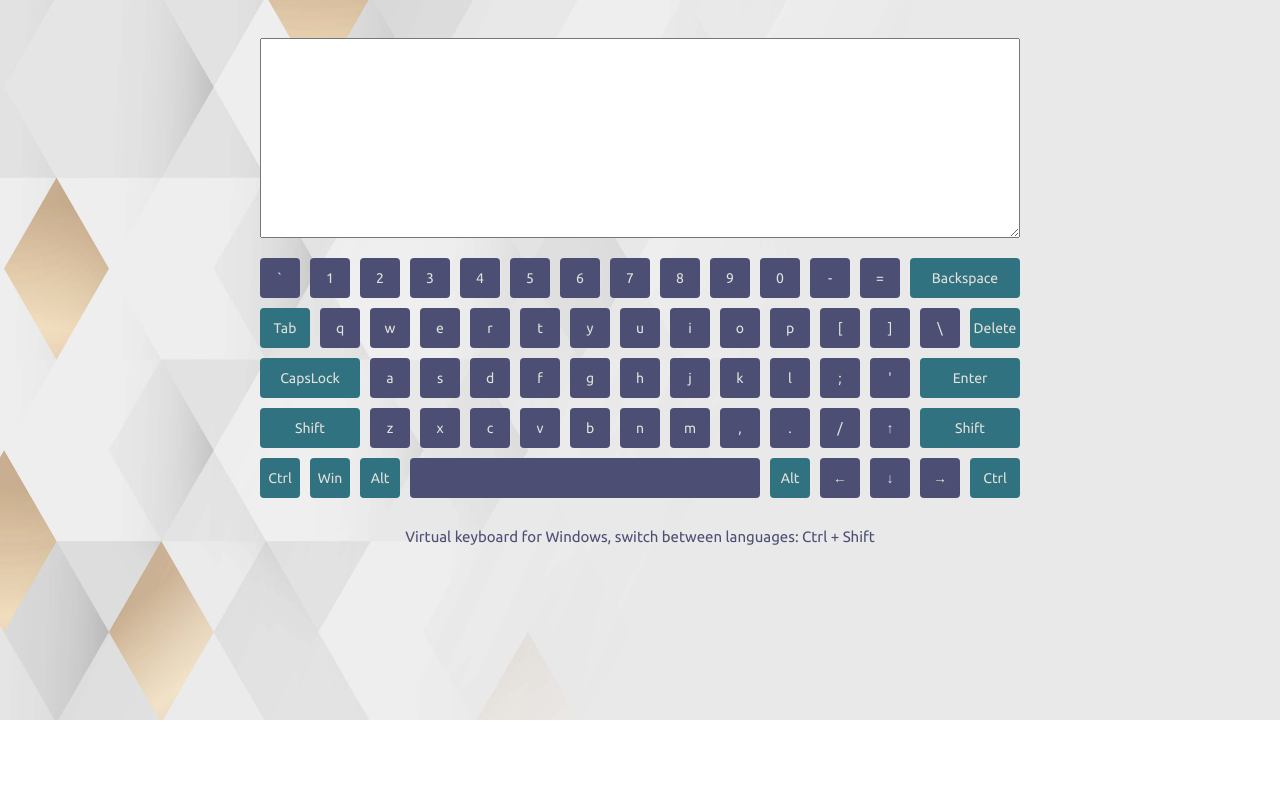
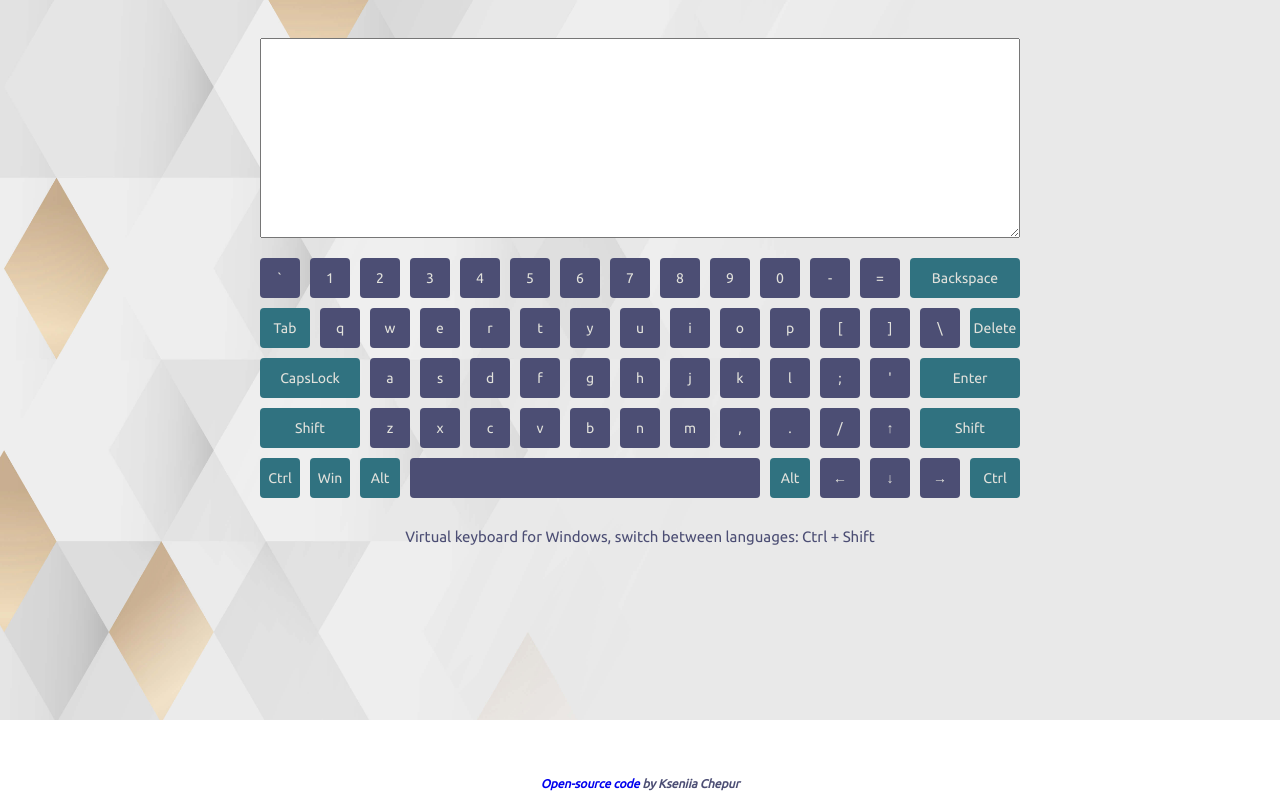
Before and after one commit to kseniia-chepur/virtual-keyboard, a website with bundled scripts: page index.html in a window 1280 px wide. Built offline with nearby package versions, Linux system fonts and the light colour scheme.

Commit message:
add footer

```diff
--- a/index.html
+++ b/index.html
@@ -8,5 +8,17 @@
     <script src="./src/index.js" defer="defer" type="module"></script>
     <title>Virtual Keyboard</title>
   </head>
-  <body></body>
+  <body>
+    <footer class="footer">
+      <a
+        href="https://github.com/kseniia-chepur/virtual-keyboard"
+        target="_blank"
+        rel="noreferrer"
+        class="footer-link"
+      >
+        Open-source code
+      </a>
+      <span> by Kseniia Chepur</span>
+    </footer>
+  </body>
 </html>
--- a/src/css/style.css
+++ b/src/css/style.css
@@ -97,7 +97,7 @@ body {
   height: 5px;
   margin-left: 10px;
   border-radius: 50%;
-  background: yellow;
+  background: #ffff00;
 }
 
 .active{
@@ -113,3 +113,20 @@ body {
 .Space.active {
   transform: scale(1.025);
 }
+
+.footer {
+  font-size: 12px;
+  font-style: italic;
+  font-weight: 600;
+  color: #4c4e74;
+  position: fixed;
+  bottom: 10px;
+}
+
+.footer-link {
+  text-decoration: none;
+}
+
+.footer-link:active {
+  color:#b65565;
+}
```
